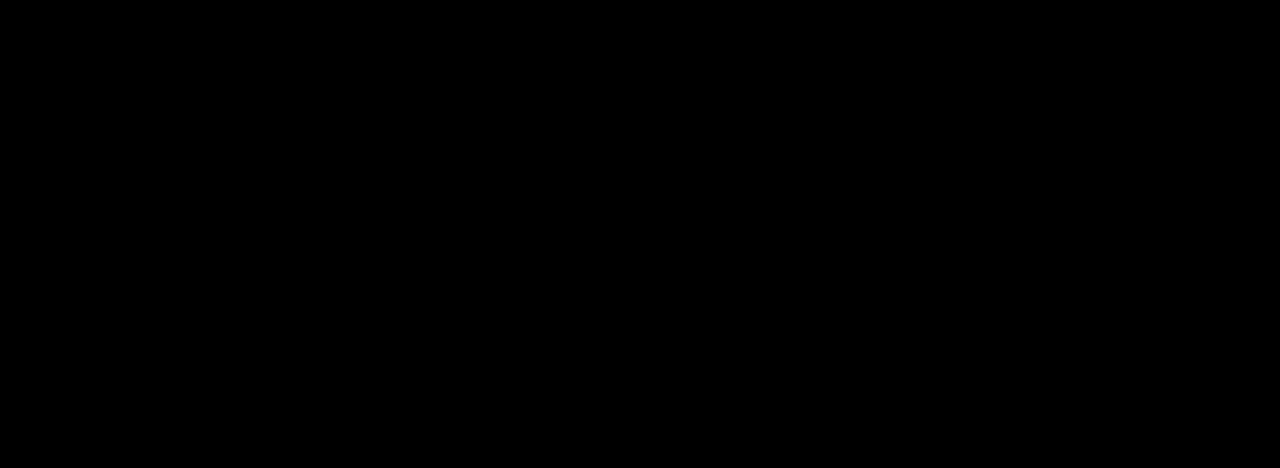
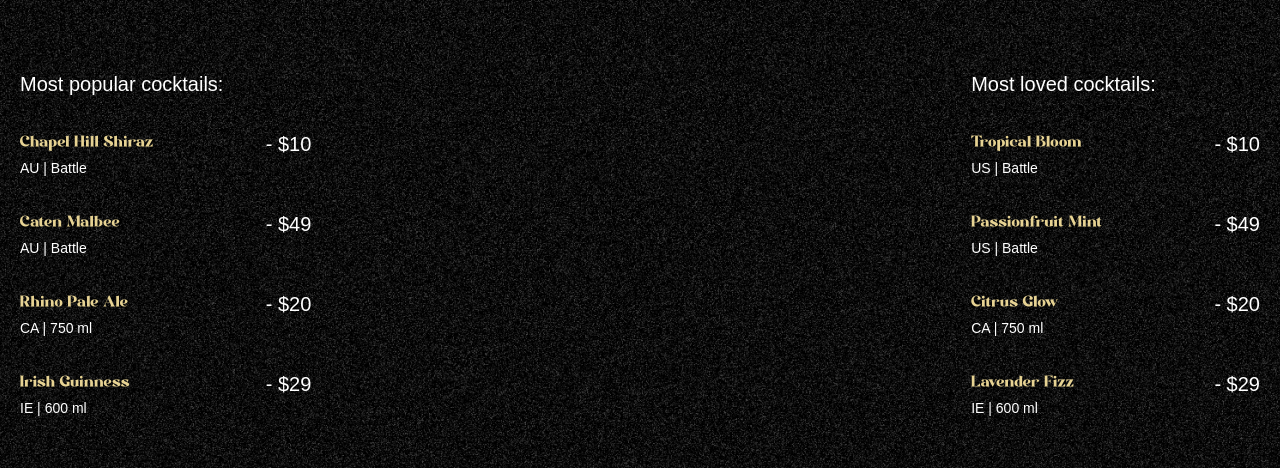
Before and after one commit to shishiqiqiu/gsap_cocktails_vue, a Vue app: page / in a window 1280 px wide. Shown: the part 890-1358 px from the top of the page. Built offline with nearby package versions, Linux system fonts and the light colour scheme; a web font is replaced by a local one.

Commit message:
Implement Cocktails Section

```diff
--- a/src/App.vue
+++ b/src/App.vue
@@ -2,6 +2,7 @@
   <main>
     <Navbar />
     <Hero />
+    <Cocktails />
   </main>
 </template>
 
@@ -12,6 +13,7 @@
 
 import Navbar from "./components/Navbar.vue";
 import Hero from "./components/Hero.vue";
+import Cocktails from "./components/Cocktails.vue";
 
 gsap.registerPlugin(ScrollTrigger, SplitText);
 </script>
--- /dev/null
+++ b/src/components/Cocktails.vue
@@ -0,0 +1,74 @@
+<template>
+  <section id="cocktails" class="noisy">
+    <img src="/images/cocktail-left-leaf.png" alt="l-leaf" id="c-left-leaf" />
+    <img src="/images/cocktail-right-leaf.png" alt="r-leaf" id="c-right-leaf" />
+
+    <div class="list">
+      <div class="popular">
+        <h2>Most popular cocktails:</h2>
+
+        <ul>
+          <li
+            v-for="{ name, country, detail, price } in cocktailLists"
+            :key="name"
+          >
+            <div class="md:me-28">
+              <h3>{{ name }}</h3>
+              <p>{{ country }} | {{ detail }}</p>
+            </div>
+            <span>- {{ price }}</span>
+          </li>
+        </ul>
+      </div>
+
+      <div class="loved">
+        <h2>Most loved cocktails:</h2>
+
+        <ul>
+          <li
+            v-for="{ name, country, detail, price } in mockTailLists"
+            :key="name"
+          >
+            <div class="me-28">
+              <h3>{{ name }}</h3>
+              <p>{{ country }} | {{ detail }}</p>
+            </div>
+            <span>- {{ price }}</span>
+          </li>
+        </ul>
+      </div>
+    </div>
+  </section>
+</template>
+
+<script setup>
+import { onMounted, onUnmounted } from "vue";
+import { gsap } from "gsap";
+import { cocktailLists, mockTailLists } from "../../constants";
+let parallaxTimeline;
+onMounted(() => {
+  parallaxTimeline = gsap.timeline({
+    scrollTrigger: {
+      trigger: "#cocktails",
+      start: "top 30%",
+      end: "bottom 80%",
+      scrub: true,
+    },
+  });
+
+  parallaxTimeline
+    .from("#c-left-leaf", {
+      x: -100,
+      y: 100,
+    })
+    .from("#c-right-leaf", {
+      x: 100,
+      y: 100,
+    });
+});
+onUnmounted(() => {
+  if (parallaxTimeline) {
+    parallaxTimeline.kill();
+  }
+});
+</script>
--- a/src/components/Hero.vue
+++ b/src/components/Hero.vue
@@ -48,9 +48,11 @@
 
 const videoRef = ref(null);
 const isMobile = useMediaQuery("(max-width: 767px)");
+
+let heroSplit, paragraphSplit;
 onMounted(() => {
-  const heroSplit = new SplitText(".title", { type: "chars, words" });
-  const paragraphSplit = new SplitText(".subtitle", { type: "lines" });
+  heroSplit = new SplitText(".title", { type: "chars, words" });
+  paragraphSplit = new SplitText(".subtitle", { type: "lines" });
 
   heroSplit.chars.forEach((char) => char.classList.add("text-gradient"));
 
@@ -100,12 +102,14 @@
       currentTime: videoRef.value.duration,
     });
   };
+});
 
-  // Cleanup when component unmounts
-  onUnmounted(() => {
-    heroSplit.revert();
-    paragraphSplit.revert();
-    ScrollTrigger.getAll().forEach((t) => t.kill());
-  });
+// Cleanup when component unmounts
+onUnmounted(() => {
+  heroSplit.revert();
+  paragraphSplit.revert();
+  ScrollTrigger.getAll().forEach((t) => t.kill());
 });
+
+
 </script>
--- a/src/components/Navbar.vue
+++ b/src/components/Navbar.vue
@@ -20,8 +20,9 @@
 import ScrollTrigger from "gsap/ScrollTrigger";
 import { navLinks } from "../../constants";
 
+let navTween;
 onMounted(() => {
-  const navTween = gsap.timeline({
+  navTween = gsap.timeline({
     scrollTrigger: {
       trigger: "nav",
       start: "bottom top",
@@ -38,13 +39,11 @@
       ease: "power1.inOut",
     }
   );
-
-  onUnmounted(() => {
-    navTween?.kill();
-
-    ScrollTrigger.getAll().forEach((t) => {
-      t.kill();
-    });
+});
+onUnmounted(() => {
+  navTween?.kill();
+  ScrollTrigger.getAll().forEach((t) => {
+    t.kill();
   });
 });
 </script>
```
